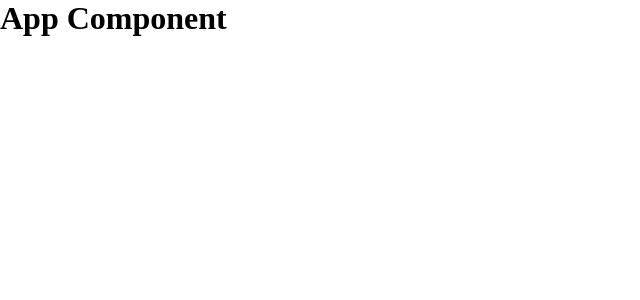
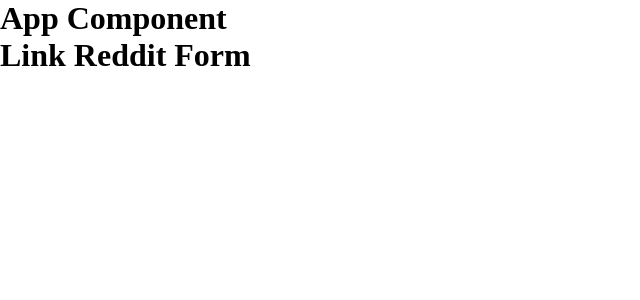
Before and after one commit to kylejb/saveddit, a React (Create React App) app in the folder client/: page / in a window 1280 px wide. Shown: the top 300 px of the page, without its empty margins (0-640 px from the left). Built offline with nearby package versions, Linux system fonts and the light colour scheme.

Commit message:
Render LinkRedditForm to prototype/test OAuth flow

```diff
--- a/client/src/App.tsx
+++ b/client/src/App.tsx
@@ -1,5 +1,12 @@
+import LinkRedditForm from 'LinkRedditForm';
+
 function App() {
-  return <h1>App Component</h1>;
+  return (
+    <>
+      <h1>App Component</h1>
+      <LinkRedditForm />
+    </>
+  );
 }
 
 export default App;
```
